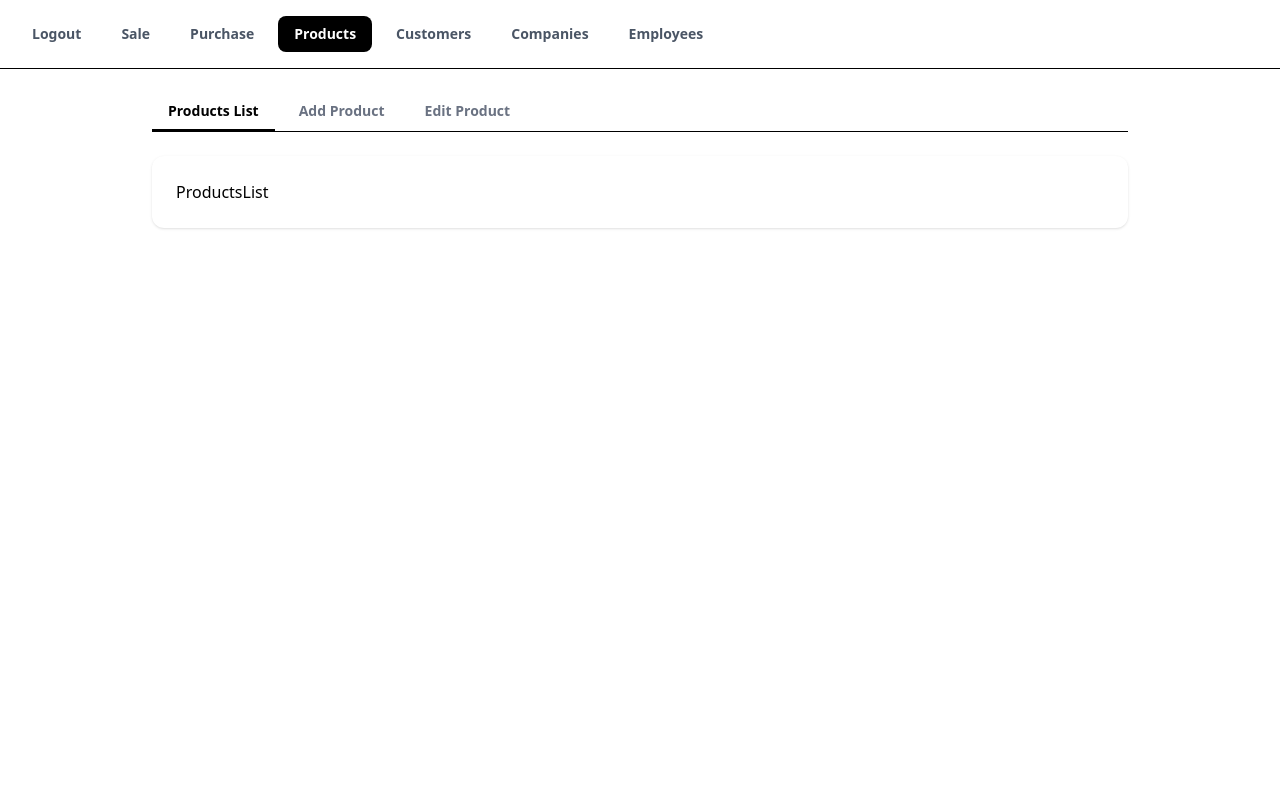
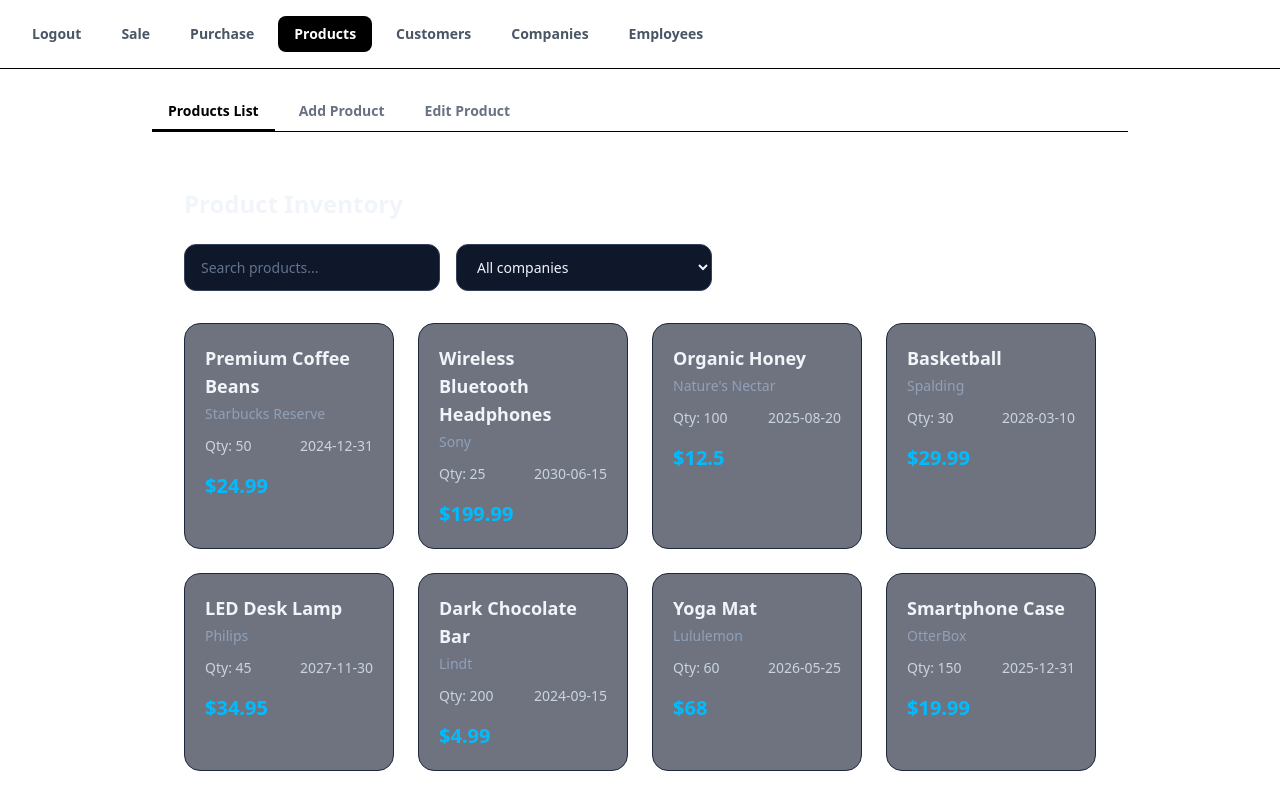
Before and after one commit to Malek1921/Sarf, a React (Vite) app: page /products in a window 1280 px wide. Shown: the top 793 px of the page. Built offline with nearby package versions, Linux system fonts and the light colour scheme.

Commit message:
Adding Product List By Taha

```diff
--- a/src/features/products/components/ProductsList.jsx
+++ b/src/features/products/components/ProductsList.jsx
@@ -1,9 +1,83 @@
-import React from 'react'
+import { useState } from "react";
+import products from "../../store/product";
 
 function ProductsList() {
+  const [search, setSearch] = useState("");
+  const [company, setCompany] = useState("");
+
+  const companies = products.reduce((list, product) => {
+    if (!list.includes(product.company)) {
+      list.push(product.company);
+    }
+    return list;
+  }, []);
+
+  const filteredProducts = products.filter(
+    (p) =>
+      p.name.toLowerCase().includes(search.toLowerCase()) &&
+      (company == "" || p.company == company)
+  );
+
   return (
-    <div>ProductsList</div>
-  )
+    <div className="min-h-screen bg-linear-to-br p-8 text-slate-100">
+      <h2 className="text-2xl font-semibold mb-6">Product Inventory</h2>
+
+      <div className="flex flex-wrap gap-4 mb-8">
+        <input
+          type="text"
+          placeholder="Search products..."
+          value={search}
+          onChange={(e) => {
+            setSearch(e.target.value);
+          }}
+          className="w-64 rounded-xl bg-slate-900 border border-slate-700 px-4 py-3 text-sm
+                     placeholder-slate-500 focus:outline-none focus:ring-2 focus:ring-sky-500"
+        />
+
+        <select
+          value={company}
+          onChange={(e) => {
+            setCompany(e.target.value);
+          }}
+          className="w-64 rounded-xl bg-slate-900 border border-slate-700 px-4 py-3 text-sm
+                     focus:outline-none focus:ring-2 focus:ring-sky-500"
+        >
+          <option value="">All companies</option>
+          {companies.map((c) => (
+            <option key={c} value={c}>
+              {c}
+            </option>
+          ))}
+        </select>
+      </div>
+
+      <div className="grid grid-cols-1 sm:grid-cols-2 lg:grid-cols-3 xl:grid-cols-4 gap-6">
+        {filteredProducts.map((p) => (
+          <div
+            key={p.id}
+            className="rounded-2xl border border-slate-800 bg-slate-900/60 p-5
+                       backdrop-blur transition hover:-translate-y-1 hover:shadow-2xl"
+          >
+            <h4 className="text-lg font-semibold mb-1">{p.name}</h4>
+            <p className="text-sm text-slate-400 mb-3">{p.company}</p>
+
+            <div className="flex justify-between text-sm text-slate-300 mb-2">
+              <span>Qty: {p.quantity}</span>
+              <span>{p.expireDate}</span>
+            </div>
+
+            <div className="mt-4 text-xl font-bold text-sky-400">
+              ${p.price}
+            </div>
+          </div>
+        ))}
+      </div>
+
+      {filteredProducts.length == 0 && (
+        <p className="mt-10 text-slate-500 text-center">No products found</p>
+      )}
+    </div>
+  );
 }
 
-export default ProductsList
+export default ProductsList;
--- a/src/features/products/pages/Products.jsx
+++ b/src/features/products/pages/Products.jsx
@@ -28,11 +28,22 @@
       </div>
 
       {/* Content */}
-      <div className="bg-white rounded-xl shadow p-6">
-        {activeTab === "list" && <ProductsList />}
-        {activeTab === "add" && <AddProduct />}
-        {activeTab === "edit" && <EditProduct />}
-      </div>
+      {activeTab === "list" && (
+
+        <ProductsList />
+      )}
+
+      {activeTab === "add" && (
+        <div className="bg-white rounded-xl shadow p-6">
+          <AddProduct />
+        </div>
+      )}
+
+      {activeTab === "edit" && (
+        <div className="bg-white rounded-xl shadow p-6">
+          <EditProduct />
+        </div>
+      )}
     </div>
   );
 }
@@ -46,8 +57,7 @@
         border-b-2 transition
         ${active
           ? "border-black text-black"
-          : "border-transparent text-gray-500 hover:text-black"
-        }
+          : "border-transparent text-gray-500 hover:text-black"}
       `}
     >
       {label}
--- /dev/null
+++ b/src/features/store/product.js
@@ -0,0 +1,124 @@
+const products = [
+  {
+    id: 1,
+    name: "Premium Coffee Beans",
+    company: "Starbucks Reserve",
+    quantity: 50,
+    expireDate: "2024-12-31",
+    price: 24.99,
+  },
+  {
+    id: 2,
+    name: "Wireless Bluetooth Headphones",
+    company: "Sony",
+    quantity: 25,
+    expireDate: "2030-06-15",
+    price: 199.99,
+  },
+  {
+    id: 3,
+    name: "Organic Honey",
+    company: "Nature's Nectar",
+    quantity: 100,
+    expireDate: "2025-08-20",
+    price: 12.5,
+  },
+  {
+    id: 4,
+    name: "Basketball",
+    company: "Spalding",
+    quantity: 30,
+    expireDate: "2028-03-10",
+    price: 29.99,
+  },
+  {
+    id: 5,
+    name: "LED Desk Lamp",
+    company: "Philips",
+    quantity: 45,
+    expireDate: "2027-11-30",
+    price: 34.95,
+  },
+  {
+    id: 6,
+    name: "Dark Chocolate Bar",
+    company: "Lindt",
+    quantity: 200,
+    expireDate: "2024-09-15",
+    price: 4.99,
+  },
+  {
+    id: 7,
+    name: "Yoga Mat",
+    company: "Lululemon",
+    quantity: 60,
+    expireDate: "2026-05-25",
+    price: 68.0,
+  },
+  {
+    id: 8,
+    name: "Smartphone Case",
+    company: "OtterBox",
+    quantity: 150,
+    expireDate: "2025-12-31",
+    price: 19.99,
+  },
+  {
+    id: 9,
+    name: "Olive Oil Extra Virgin",
+    company: "Bertolli",
+    quantity: 80,
+    expireDate: "2025-03-01",
+    price: 16.75,
+  },
+  {
+    id: 10,
+    name: "Notebook Set",
+    company: "Moleskine",
+    quantity: 120,
+    expireDate: "2032-01-01",
+    price: 22.5,
+  },
+  {
+    id: 11,
+    name: "Protein Powder",
+    company: "Optimum Nutrition",
+    quantity: 75,
+    expireDate: "2025-06-30",
+    price: 39.99,
+  },
+  {
+    id: 12,
+    name: "Gaming Mouse",
+    company: "Razer",
+    quantity: 40,
+    expireDate: "2028-08-15",
+    price: 79.99,
+  },
+  {
+    id: 13,
+    name: "Scented Candle",
+    company: "Yankee Candle",
+    quantity: 90,
+    expireDate: "2026-02-28",
+    price: 14.99,
+  },
+  {
+    id: 14,
+    name: "Backpack",
+    company: "North Face",
+    quantity: 35,
+    expireDate: "2029-07-20",
+    price: 89.99,
+  },
+  {
+    id: 15,
+    name: "Green Tea Bags",
+    company: "Twinings",
+    quantity: 250,
+    expireDate: "2025-01-15",
+    price: 8.99,
+  },
+];
+
+export default products;
```
